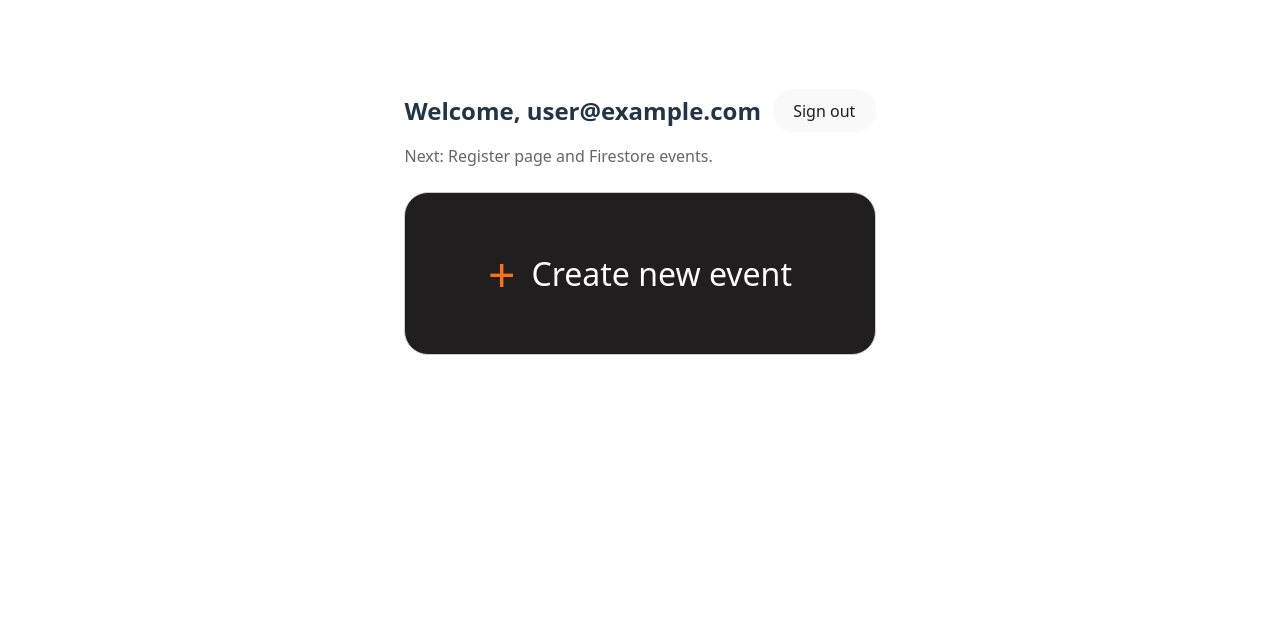
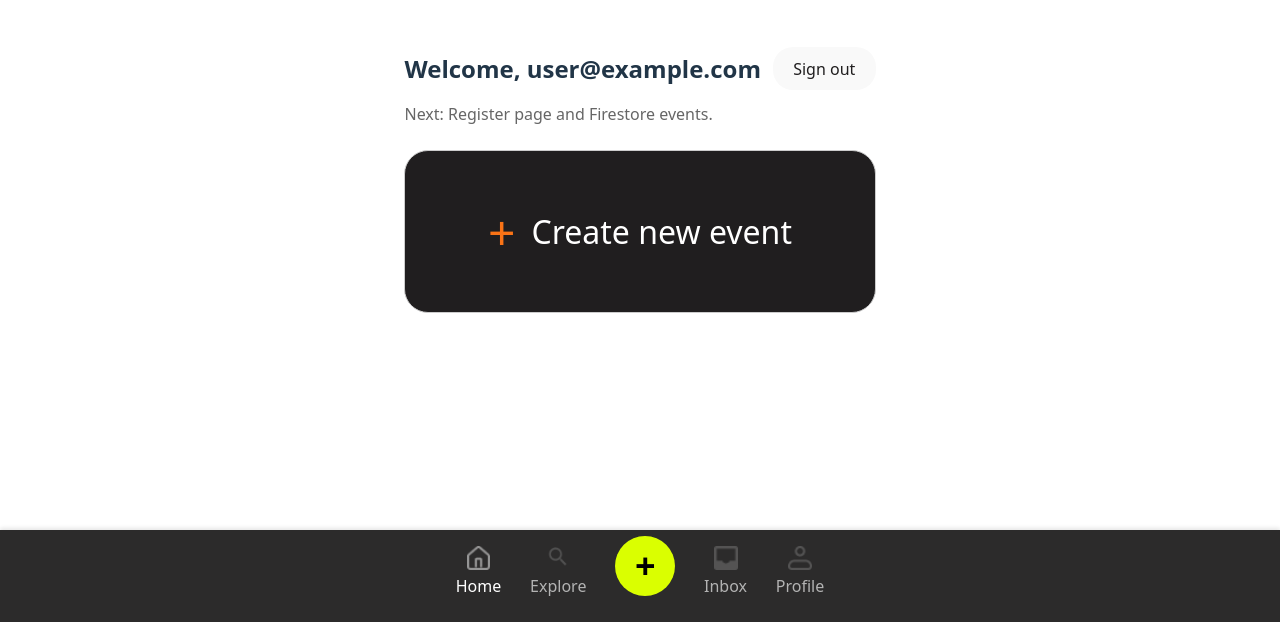
Before and after one commit to RichardHoleva/WebApp2025, a React (Vite) app in the folder Runder/: page /dashboard in a window 1280 px wide. Shown: the part 178-800 px from the top of the page. Built offline with nearby package versions, Linux system fonts and the light colour scheme; no server answers; sample sign-in values are in the browser's storage.

Commit message:
NavBar002

```diff
--- a/Runder/src/pages/Dashboard.jsx
+++ b/Runder/src/pages/Dashboard.jsx
@@ -3,17 +3,19 @@ import { useAuth } from '../auth/AuthProvider';
 import { signOut } from 'firebase/auth';
 import { auth } from '../lib/firebase';
 import AddRunInput from '../components/AddRunInput.jsx';
+import NavBar from '../components/NavBar.jsx';
 
 export default function Dashboard() {
   const { user } = useAuth();
 
   const handleAdd = (name) => {
     console.log('New run:', name);
-    // TODO: zapisz do Firestore lub zaktualizuj stan
+
   };
 
   return (
-    <div style={{ padding: 16, maxWidth: 900, margin: '0 auto' }}>
+    <>
+      <div style={{ padding: 16, maxWidth: 900, margin: '0 auto', paddingBottom: 100 }}>
         <header style={{ display: 'flex', justifyContent: 'space-between', alignItems: 'center', gap: 12 }}>
           <h2 style={{ margin: 0 }}>Welcome, {user?.email ?? 'runner'}</h2>
           <button onClick={() => signOut(auth)}>Sign out</button>
@@ -25,5 +27,7 @@ export default function Dashboard() {
           <AddRunInput title="New run" onAdd={handleAdd} />
         </section>
       </div>
+      <NavBar />
+    </>
   );
 }
```
Lines whose indentation alone changed are shown as unchanged.
